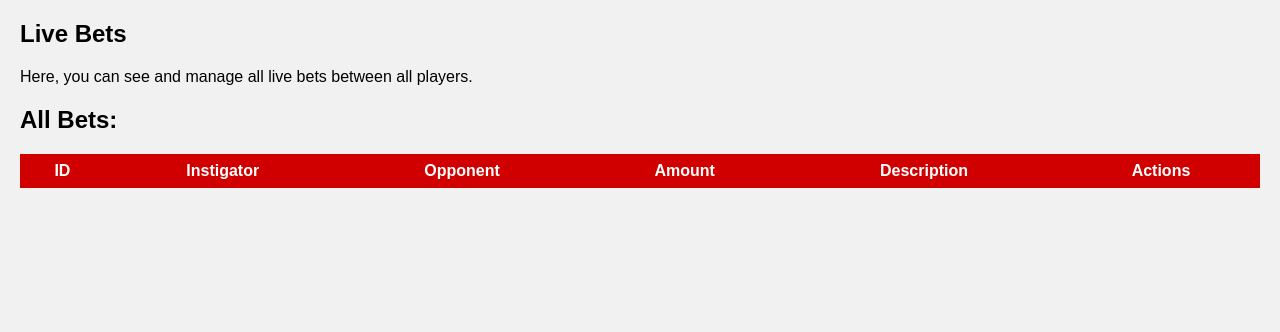
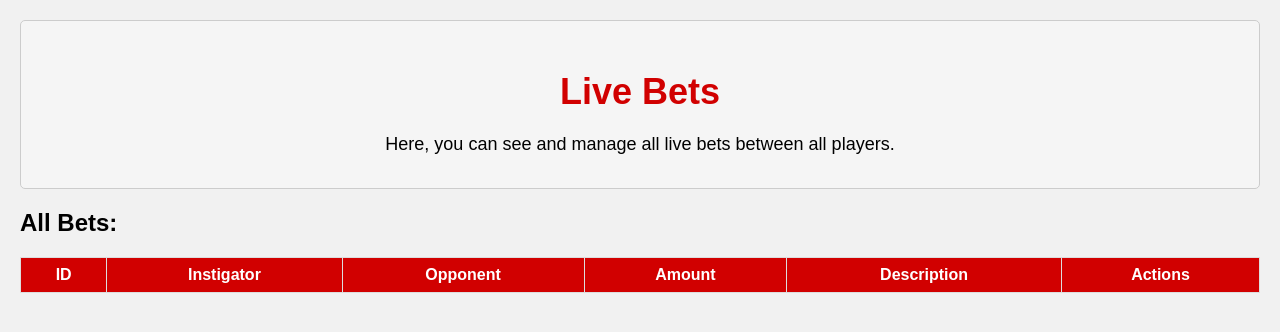
Before and after one commit to nishmistry/NakhBucks, a Flask app: page /live-bets in a window 1280 px wide. Shown: the part 146-478 px from the top of the page. Run offline with Flask 3, Linux system fonts and the light colour scheme; lists and menus that the app fills with data are empty; some libraries are stand-ins or nearby versions.

Commit message:
cleaned up more css/styling issues

```diff
--- a/static/css/style.css
+++ b/static/css/style.css
@@ -65,13 +65,20 @@ button {
 th, td {
     text-align: center;
     padding: 8px;
+    border: 1px solid #ddd;
 }
 
-  tr:nth-child(even){background-color: #b4b4b4}
+tr:nth-child(even){
+    background-color: #c4c4c4;
+}
 
 th {
     background-color: #d10000;
     color: white;
+}
+
+tr:hover td {
+    background-color: #e6e6e6;
 }
 
 form {
@@ -136,3 +143,94 @@ form textarea {
   box-sizing: border-box;
   margin-bottom: 10px;
 }
+
+#informational {
+    text-align: center;
+    background-color: #f5f5f5;
+    border: 1px solid #ccc;
+    border-radius: 5px;
+    padding: 20px;
+    margin: 20px 0;
+    /* margin-bottom: 20px; */
+  }
+
+  #informational h2 {
+    font-size: 36px;
+    color: #d10000;
+    margin-bottom: 10px;
+  }
+
+  #informational p {
+    font-size: 18px;
+    line-height: 1.5;
+    margin-bottom: 10px;
+  }
+
+  #informational #greeting {
+    font-size: 24px;
+    font-weight: bold;
+    margin-bottom: 10px;
+  }
+
+  .faq {
+    background-color: #f5f5f5;
+    border: 1px solid #ccc;
+    border-radius: 5px;
+    margin: 20px 0;
+    padding: 20px;
+  }
+
+  .faq h2 {
+    font-size: 36px;
+    color: #d10000;
+    margin-bottom: 10px;
+    text-align: center;
+  }
+
+  .faq ul {
+    margin: 0;
+    padding: 0;
+  }
+
+  .faq li {
+    margin-bottom: 10px;
+    list-style-type: disc;
+    list-style-position: inside;
+    font-size: 18px;
+  }
+
+  #bet_holder {
+    border-collapse: collapse;
+    width: 100%;
+  }
+
+  #bet_holder th,
+  #bet_holder td {
+    border: 1px solid #ddd;
+    padding: 8px;
+    text-align: center;
+  }
+
+  #bet_holder th {
+    background-color: #d10000;
+    color: white;
+  }
+
+  #bet_holder td:last-child {
+    display: flex;
+    justify-content: center;
+    gap: 10px;
+  }
+
+  #bet_holder button {
+    background-color: #d10000;
+    color: white;
+    border: none;
+    border-radius: 5px;
+    padding: 5px 10px;
+    cursor: pointer;
+  }
+
+  #bet_holder button:hover {
+    background-color: #b30000;
+  }
--- a/templates/info.html
+++ b/templates/info.html
@@ -21,7 +21,7 @@
 		</nav>
 	</div>
 
-    <div>
+    <div class="faq">
         <h2>What's the Boponomy?</h2>
         <ul>
             <li>Essentially, people can make bets on anything, with a "bop" (or any number of "bops"), as collateral.</li>
--- a/templates/live-bets.html
+++ b/templates/live-bets.html
@@ -55,10 +55,6 @@
 	  	})
 
 		socket.on('load bets', function(betlist) {
-			// for (i = 0; i < Object.keys(betlist).length; ++i) {
-			// 	$('#bet_holder tr:last').after('<tr id=row'+i.toString()+'><td>'+i.toString()+'</td><td>'+betlist[i].user_one+'</td><td>'+betlist[i].user_two+'</td><td>'+betlist[i].bet_amount+'</td><td>'+betlist[i].bet_description+'</td><td><button type="submit" class="user_one_won" id="user_one_won" value='+i.toString()+'>'+betlist[i].user_one+' won</button><button type="submit" class="user_two_won" id="user_two_won" value='+i.toString()+'>'+betlist[i].user_two+' won</button></td></tr>')
-			// }
-
 			Object.keys(betlist).forEach(function(key) {
 				$('#bet_holder tr:last').after('<tr id=row'+key+'><td>'+key+'</td><td>'+betlist[key].user_one+'</td><td>'+betlist[key].user_two+'</td><td>'+betlist[key].bet_amount+'</td><td>'+betlist[key].bet_description+'</td><td><button type="submit" class="user_one_won" id="user_one_won" value='+key+'>'+betlist[key].user_one+' won</button><button type="submit" class="user_two_won" id="user_two_won" value='+key+'>'+betlist[key].user_two+' won</button></td></tr>')
 			})
--- a/templates/make-a-bet.html
+++ b/templates/make-a-bet.html
@@ -32,7 +32,6 @@
             <form id="bet_form" action="" method="POST">
                 <label for="bet_amount">Amount of bops to wager:</label>
                 <input type="number" name="bet_amount" class="bet_amount" min="1" required>
-                <br>
                 <label for="opponent">Select opponent:</label>
                 <select name="opponent" class="opponent" required>
                     <option value="Alina">Alina</option>
@@ -59,10 +58,8 @@
                     <option value="Tara">Tara</option>
                     <option value="Teju">Teju</option>
                 </select>
-                <br>
                 <label for="bet_description">Description of the bet:</label>
                 <textarea name="bet_description" class="bet_description" placeholder="Description..." required></textarea>
-                <br>
                 <input type="submit" class="submit" value="Submit Bet">
             </form>
         </div>
```
Lines whose indentation alone changed are shown as unchanged.
